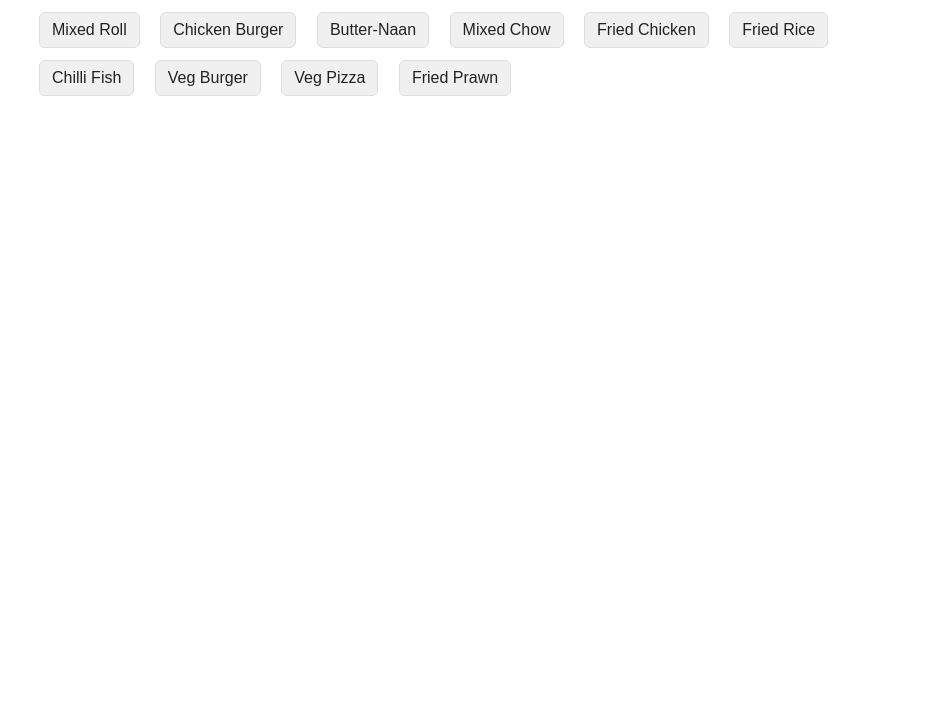
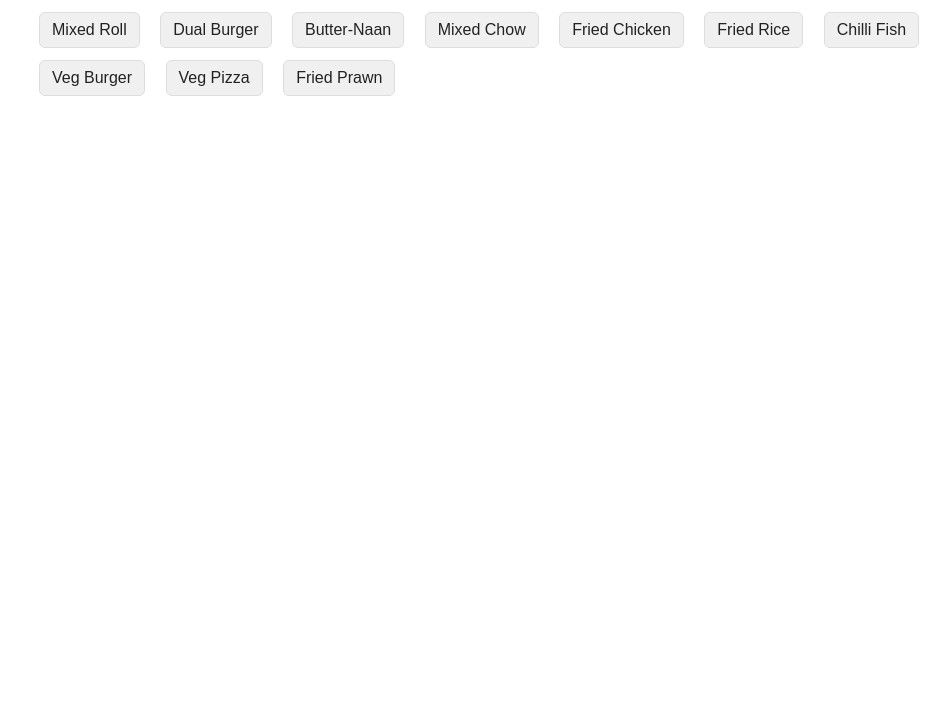
Before and after one commit to 1aniketdas/Online-Food-ordering-html-css, a plain HTML site: page buy.html in a window 1280 px wide. Shown: the part 76-800 px from the top of the page, without its empty margins (159-1109 px from the left). Drawn offline with Linux system fonts and the light colour scheme.

Commit message:
Update buy.html

```diff
--- a/buy.html
+++ b/buy.html
@@ -128,7 +128,7 @@
         <!-- quick links to each product -->
         <div>
             <a class="product-link" href="#mixed-roll">Mixed Roll</a>
-            <a class="product-link" href="#chicken-burger">Chicken Burger</a>
+            <a class="product-link" href="#dual-burger">Dual Burger</a>
             <a class="product-link" href="#butter-naan">Butter-Naan</a>
             <a class="product-link" href="#mixed-chow">Mixed Chow</a>
             <a class="product-link" href="#fried-chicken">Fried Chicken</a>
@@ -161,10 +161,10 @@
             </div>
         </section>
 
-        <section id="chicken-burger" class="product-detail">
-            <h2>Chicken Burger</h2>
+        <section id="dual-burger" class="product-detail">
+            <h2>Dual Burger</h2>
             <div class="row">
-                <img class="thumb" src="categ burger.jpg" alt="Chicken Burger">
+                <img class="thumb" src="categ burger.jpg" alt="Dual Burger">
                 <div class="form">
                     <div>
                         <span>Price: Rs 170</span>
```
